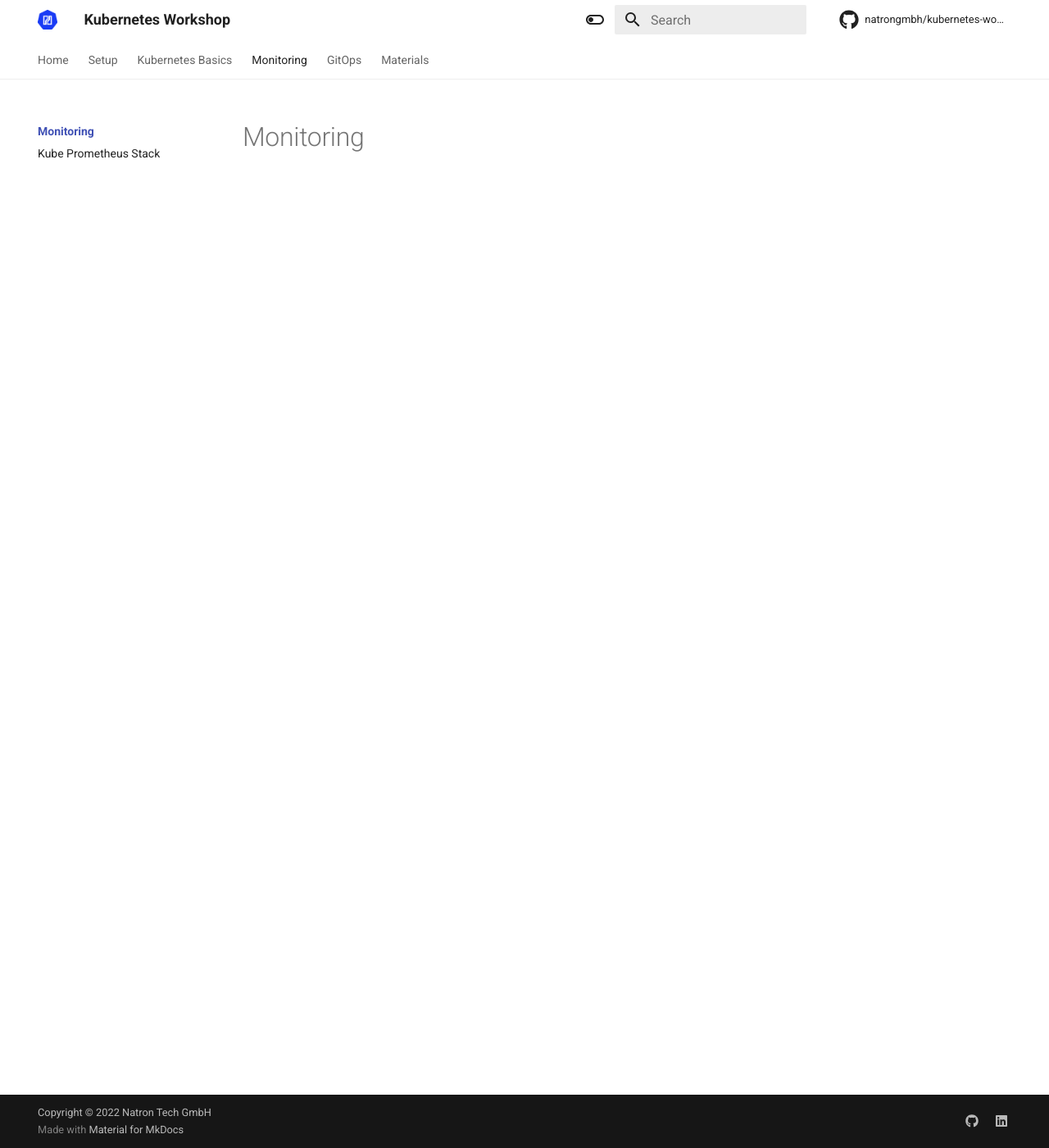
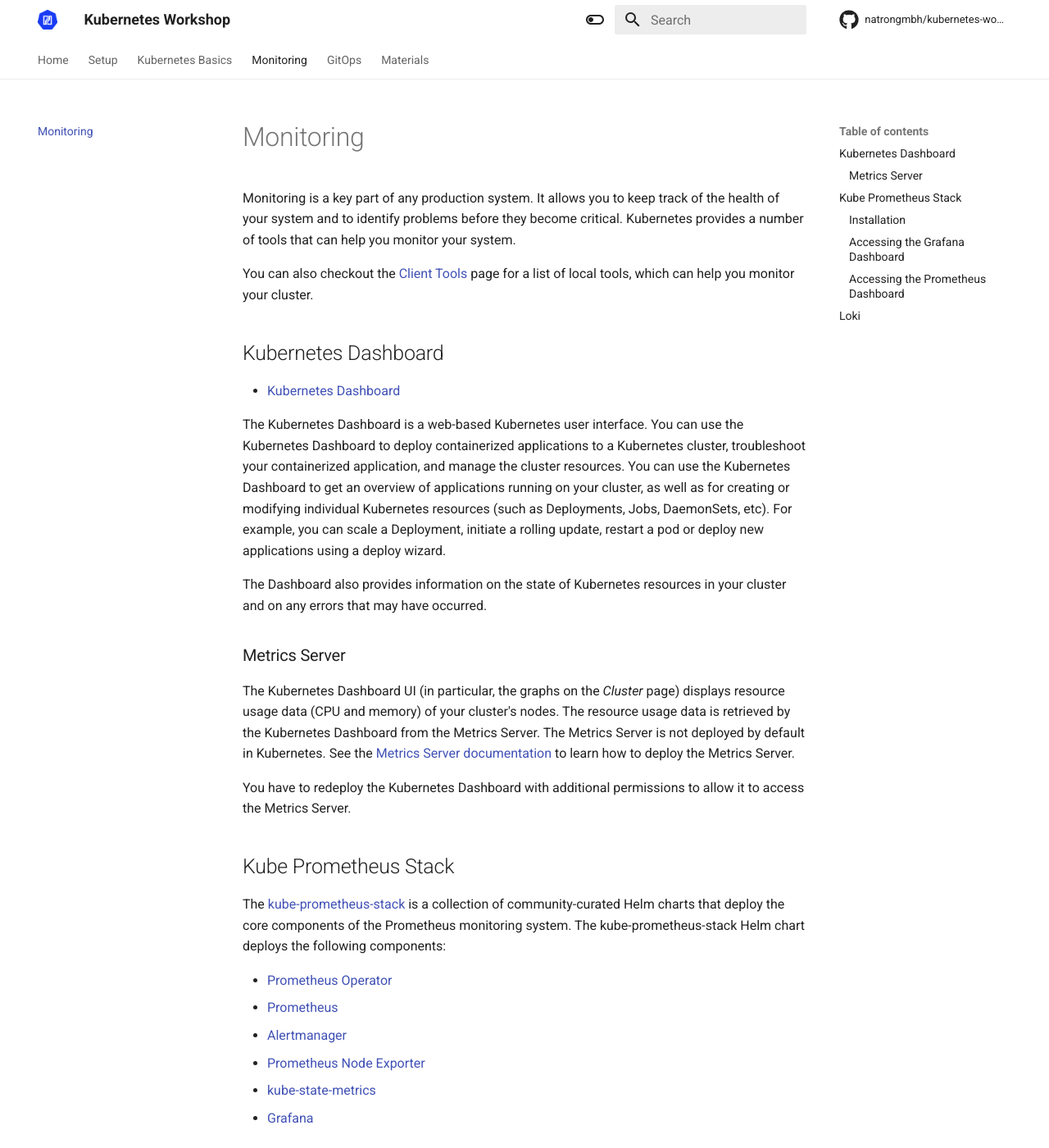
Before and after one commit to natrontech/kubernetes-workshop-golog, an MkDocs documentation site: the page built from docs/monitoring/index.md, in a window 1280 px wide and 1400 px high. Shown: the whole window at 82% size. Built offline with MkDocs 1.6.1 and Material for MkDocs 9.7.7, drawn with Linux system fonts in a browser that asks for light colours; comment, search, counter and statistics services are not loaded; some of the changed text lies outside the part shown.

Commit message:
feat: add monitoring section
Signed-off-by: Jan Lauber <jan.lauber@protonmail.ch>

````diff
--- a/docs/monitoring/index.md
+++ b/docs/monitoring/index.md
@@ -1 +1,82 @@
 # Monitoring
+
+Monitoring is a key part of any production system. It allows you to keep track of the health of your system and to identify problems before they become critical. Kubernetes provides a number of tools that can help you monitor your system.
+
+You can also checkout the [Client Tools](../setup/tools/index.md) page for a list of local tools, which can help you monitor your cluster.
+
+## Kubernetes Dashboard
+
+- [Kubernetes Dashboard](https://dashboard.k8s.golog.ch)
+
+The Kubernetes Dashboard is a web-based Kubernetes user interface. You can use the Kubernetes Dashboard to deploy containerized applications to a Kubernetes cluster, troubleshoot your containerized application, and manage the cluster resources. You can use the Kubernetes Dashboard to get an overview of applications running on your cluster, as well as for creating or modifying individual Kubernetes resources (such as Deployments, Jobs, DaemonSets, etc). For example, you can scale a Deployment, initiate a rolling update, restart a pod or deploy new applications using a deploy wizard.
+
+The Dashboard also provides information on the state of Kubernetes resources in your cluster and on any errors that may have occurred.
+
+### Metrics Server
+
+The Kubernetes Dashboard UI (in particular, the graphs on the *Cluster* page) displays resource usage data (CPU and memory) of your cluster's nodes. The resource usage data is retrieved by the Kubernetes Dashboard from the Metrics Server. The Metrics Server is not deployed by default in Kubernetes. See the [Metrics Server documentation](https://github.com/kubernetes-sigs/metrics-server) to learn how to deploy the Metrics Server.
+
+You have to redeploy the Kubernetes Dashboard with additional permissions to allow it to access the Metrics Server.
+
+## Kube Prometheus Stack
+
+The [kube-prometheus-stack](https://github.com/prometheus-community/helm-charts/tree/main/charts/kube-prometheus-stack) is a collection of community-curated Helm charts that deploy the core components of the Prometheus monitoring system. The kube-prometheus-stack Helm chart deploys the following components:
+
+- [Prometheus Operator](https://github.com/prometheus-operator/prometheus-operator)
+- [Prometheus](https://prometheus.io/)
+- [Alertmanager](https://prometheus.io/docs/alerting/latest/alertmanager/)
+- [Prometheus Node Exporter](https://github.com/prometheus/node_exporter)
+- [kube-state-metrics](https://github.com/kubernetes/kube-state-metrics)
+- [Grafana](https://grafana.com/)
+
+### Installation
+
+To install the kube-prometheus-stack Helm chart, run the following command:
+
+```bash
+helm repo add prometheus-community https://prometheus-community.github.io/helm-charts
+helm repo update
+kubectl create namespace monitoring
+helm install monitoring prometheus-community/kube-prometheus-stack -n monitoring
+kubectl get pods -n monitoring -w
+```
+
+Have a look at the `values.yaml` file to see all the configuration options.
+The default configuration should be fine for most use cases, but you can add ingress rules to access the services from outside the cluster.
+
+### Accessing the Grafana Dashboard
+
+To access the Grafana dashboard, run the following command:
+
+```bash
+kubectl port-forward svc/monitoring-grafana 3000:80 -n monitoring
+```
+
+Then, open the following URL in your browser: [http://localhost:3000](http://localhost:3000)
+
+Search for the `monitoring-grafana` secret and base64 decode the `admin-user` and `admin-password` values.
+
+```bash
+kubectl get secret monitoring-grafana -n monitoring -o jsonpath="{.data.admin-user}" | base64 --decode ; echo
+kubectl get secret monitoring-grafana -n monitoring -o jsonpath="{.data.admin-password}" | base64 --decode ; echo
+```
+
+!!! note
+
+    The default username is `admin` and the default password is `prom-operator`.
+
+### Accessing the Prometheus Dashboard
+
+To access the Prometheus dashboard, run the following command:
+
+```bash
+kubectl port-forward svc/monitoring-kube-prometheus-prometheus 9090:9090 -n monitoring
+```
+
+Then, open the following URL in your browser: [http://localhost:9090](http://localhost:9090)
+
+## Loki
+
+- [Loki](https://grafana.com/oss/loki/)
+
+Loki is a horizontally-scalable, highly-available, multi-tenant log aggregation system inspired by Prometheus. It is designed to be very cost effective and easy to operate. It does not index the contents of the logs, but rather a set of labels for each log stream.
--- a/mkdocs.yaml
+++ b/mkdocs.yaml
@@ -107,9 +107,7 @@
       - Helm Charts: kubernetes-basics/helm/helm-charts.md
     - Kustomize:
       - kubernetes-basics/kustomize/index.md
-  - Monitoring:
-    - monitoring/index.md
-    - Kube Prometheus Stack: monitoring/kube-prometheus-stack.md
+  - Monitoring: monitoring/index.md
   - GitOps:
     - gitops/index.md
     - Gitlab: gitops/gitlab.md
````
Also changed, not shown: docs/monitoring/kube-prometheus-stack.md (deleted, +0 -1 lines), docs/setup/tools/index.md (+3 -0 lines).
